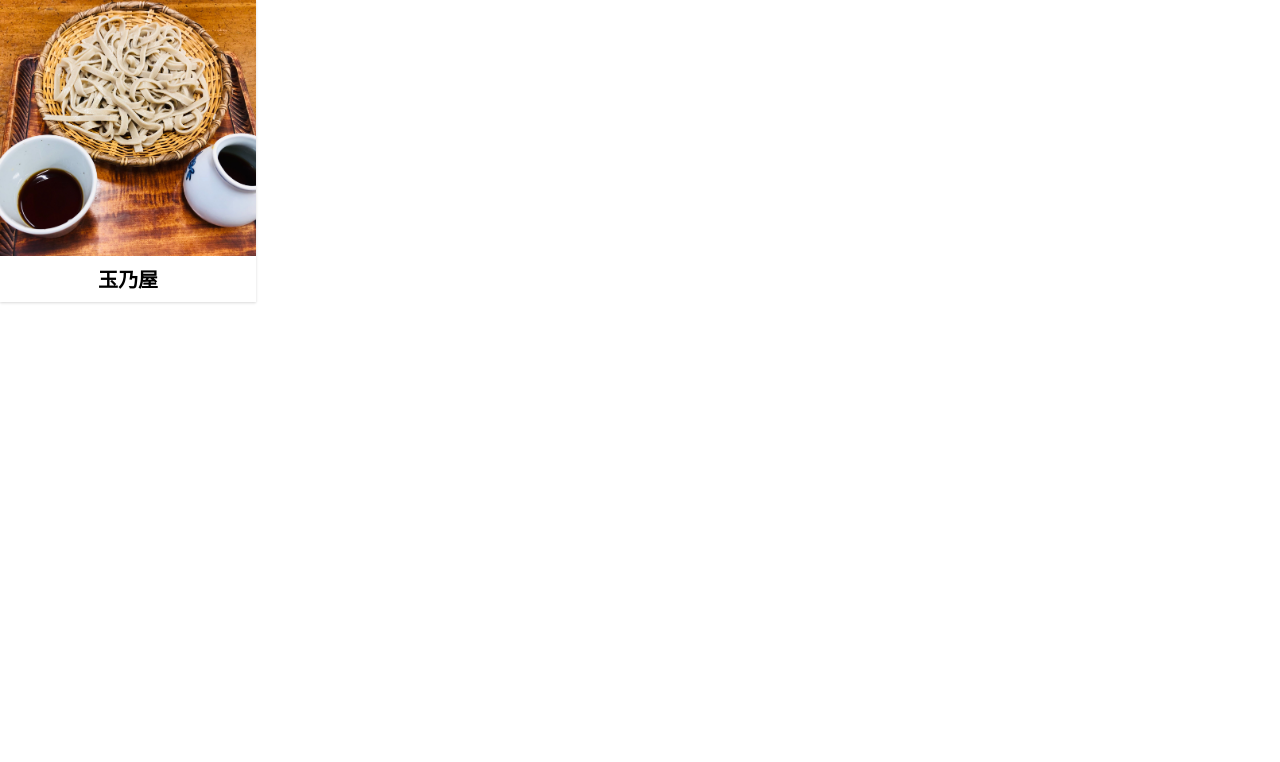
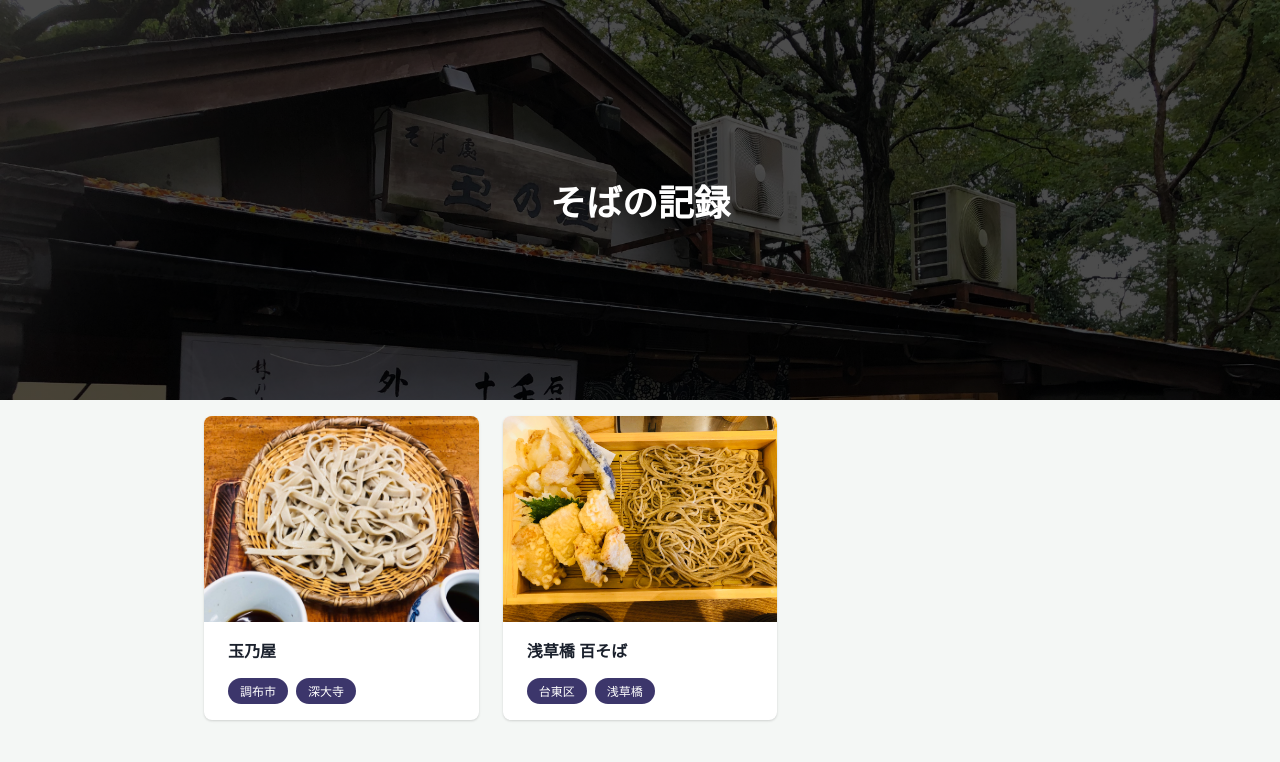
Before and after one commit to ryuhei4k9/373soba, a Nuxt app: page / in a window 1280 px wide. Shown: the top 762 px of the page. Built offline with nearby package versions, Linux system fonts and the light colour scheme.

Commit message:
一旦見た目

```diff
--- a/nuxt.config.js
+++ b/nuxt.config.js
@@ -19,7 +19,11 @@ export default {
       {
         rel: 'stylesheet',
         href:
-          'https://fonts.googleapis.com/css?family=Noto+Sans+JP&display=swap'
+          'https://fonts.googleapis.com/css?family=Noto+Serif+JP:400,700&display=swap&subset=japanese'
+      },
+      {
+        rel: 'stylesheet',
+        href: 'https://fonts.googleapis.com/css?family=Noto+Sans+JP'
       }
     ]
   },
--- a/pages/index.vue
+++ b/pages/index.vue
@@ -1,15 +1,75 @@
 <template>
-  <div class="container">
-    <div class="w-64 shadow">
-      <img
-        class="object-cover w-full"
-        src="~/assets/images/tamanoya.jpg"
-        alt="玉乃屋"
-      />
-      <div>
-        <p class="font-bold text-xl text-center py-2">玉乃屋</p>
+  <div class="wrapper">
+    <section
+      class="hero w-full bg-cover text-center flex flex-col items-center justify-center"
+    >
+      <h3 class="text-white mx-auto max-w-sm font-bold text-4xl">
+        そばの記録
+      </h3>
+    </section>
+
+    <section class="py-4">
+      <div
+        class="container max-w-4xl m-auto flex flex-wrap items-center justify-start"
+      >
+        <div class="w-full md:w-1/2 lg:w-1/3 flex flex-col mb-8 px-3">
+          <div
+            class="overflow-hidden bg-white rounded-lg shadow hover:shadow-raised hover:translateY-2px transition"
+          >
+            <img
+              class="w-full"
+              src="~/assets/images/tamanoya.jpg"
+              alt="玉乃屋"
+            />
+            <div class="px-6 py-4 flex flex-col justify-between">
+              <h3 class="font-bold text-gray-900 mb-4 leading-normal">
+                玉乃屋
+              </h3>
+              <p class="inline-flex items-center text-xs">
+                <span
+                  class="bg-indigo-900 text-white mr-2 px-3 py-1 rounded-full"
+                >
+                  調布市
+                </span>
+                <span
+                  class="bg-indigo-900 text-white mr-2 px-3 py-1 rounded-full"
+                >
+                  深大寺
+                </span>
+              </p>
+            </div>
+          </div>
+        </div>
+        <div class="w-full md:w-1/2 lg:w-1/3 flex flex-col mb-8 px-3">
+          <div
+            class="overflow-hidden bg-white rounded-lg shadow hover:shadow-raised hover:translateY-2px transition"
+          >
+            <img
+              class="w-full"
+              src="~/assets/images/hyakusoba.jpg"
+              alt="浅草橋 百そば"
+            />
+            <div class="px-6 py-4 flex flex-col justify-between">
+              <h3 class="font-bold text-gray-900 mb-4 leading-normal">
+                浅草橋 百そば
+              </h3>
+              <p class="inline-flex items-center text-xs">
+                <span
+                  class="bg-indigo-900 text-white mr-2 px-3 py-1 rounded-full"
+                >
+                  台東区
+                </span>
+                <span
+                  class="bg-indigo-900 text-white mr-2 px-3 py-1 rounded-full"
+                >
+                  浅草橋
+                </span>
+              </p>
+            </div>
+          </div>
+        </div>
       </div>
-    </div>
+    </section>
   </div>
 </template>
 
@@ -20,7 +80,23 @@ export default {
 </script>
 
 <style scoped>
-.container {
-  font-family: 'Noto Sans JP', sans-serif;
+.wrapper {
+  font-family: 'Noto Sans JP', serif;
+  background-color: #f4f7f5;
+}
+
+.hero {
+  background-image: linear-gradient(rgba(0, 0, 0, 0.7), rgba(0, 0, 0, 0.7)),
+    url(~@/assets/images/tamanoya_shop.jpg);
+  background-repeat: no-repeat;
+  height: 50vh;
+}
+
+.card1 {
+  @apply relative w-1/2 h-48 bg-indigo-900 overflow-hidden rounded-lg;
+}
+
+.card2 {
+  @apply relative w-1/2 h-48 bg-indigo-900 overflow-hidden rounded-lg;
 }
 </style>
```
Also changed, not shown: assets/images/hyakusoba.jpg (added), assets/images/tamanoya.jpg.
